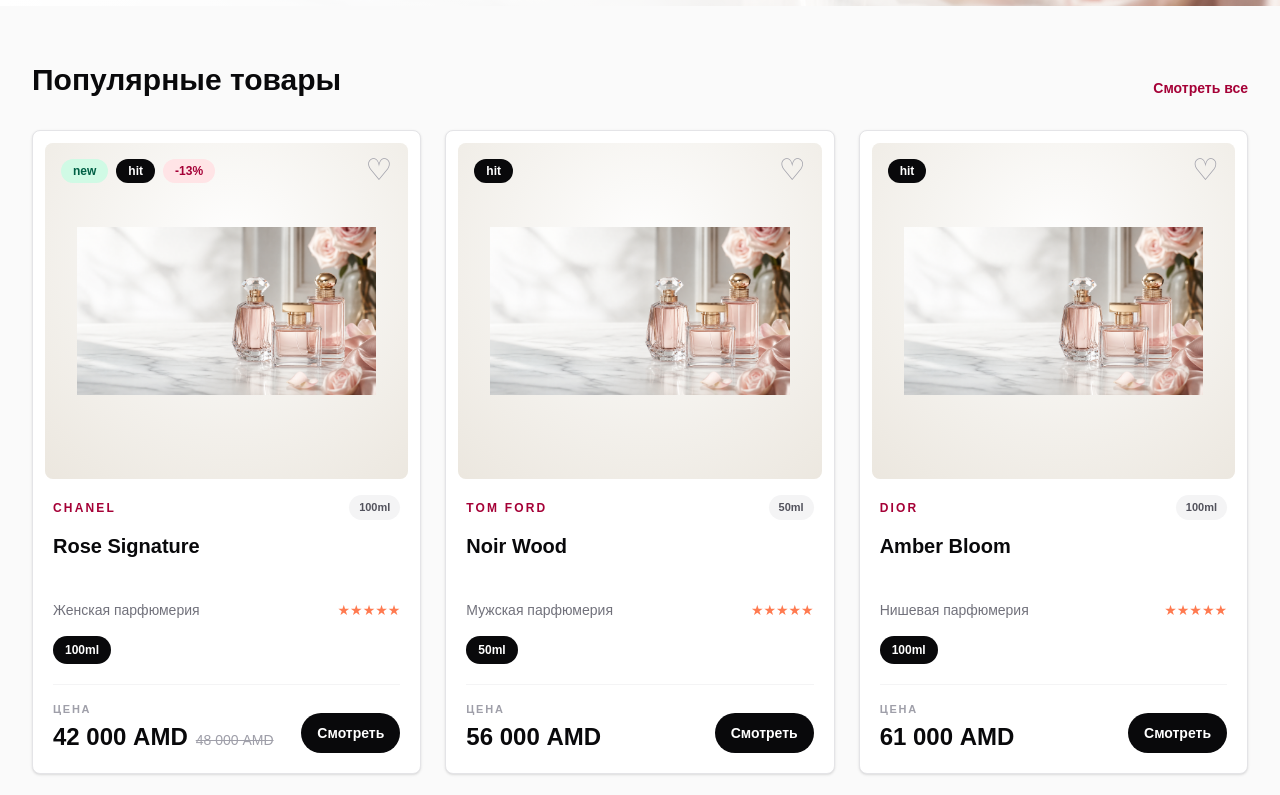
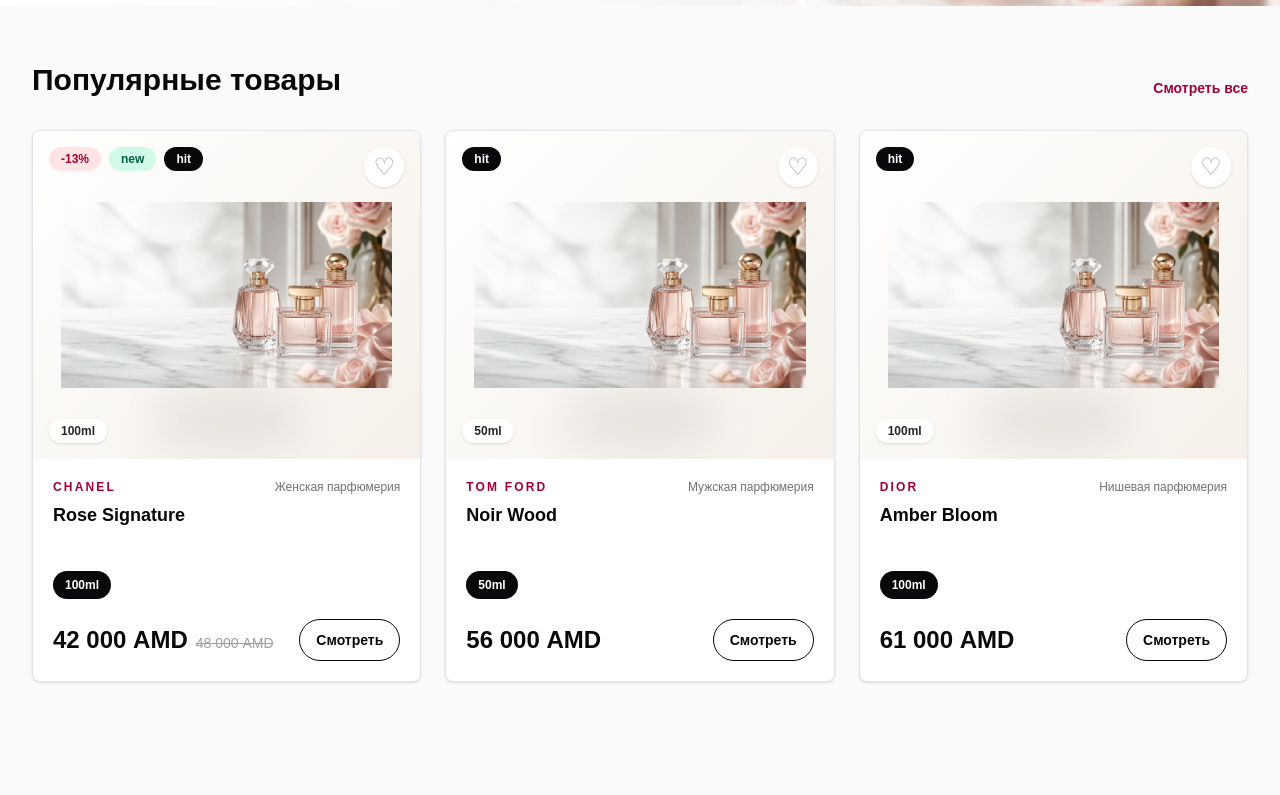
Before and after one commit to ArtemMartirosian/aroma-front, a Next.js app: page / in a window 1280 px wide. Shown: the part 745-1540 px from the top of the page. Built offline with nearby package versions, Linux system fonts and the light colour scheme; no server answers.

Commit message:
Redesign product card with favorite action

```diff
--- a/src/components/catalog/ProductCard.tsx
+++ b/src/components/catalog/ProductCard.tsx
@@ -25,53 +25,59 @@
       : 0;
 
   return (
-    <article className="group overflow-hidden rounded-lg border border-zinc-200 bg-white shadow-sm transition duration-300 hover:-translate-y-1 hover:shadow-[0_18px_48px_rgba(24,24,27,0.12)]">
+    <article className="group overflow-hidden rounded-lg border border-zinc-200 bg-white shadow-sm transition duration-300 hover:-translate-y-1 hover:shadow-[0_18px_52px_rgba(24,24,27,0.14)]">
+      <div className="relative">
         <Link
           href={`/products/${product.slug}`}
-        className="relative m-3 block aspect-[1.08] overflow-hidden rounded-lg bg-[#f5f3ef]"
+          className="relative block aspect-[1.18] overflow-hidden bg-[#f7f5f1]"
         >
-        <div className="absolute inset-0 bg-[radial-gradient(circle_at_52%_32%,rgba(255,255,255,0.98),rgba(245,243,239,0.52)_48%,rgba(224,216,203,0.45)_100%)]" />
-        <div className="absolute left-4 top-4 z-10 flex flex-wrap gap-2">
-          {product.isNew ? <Badge tone="green">new</Badge> : null}
-          {product.isFeatured ? <Badge tone="dark">hit</Badge> : null}
-          {discount ? <Badge tone="red">-{discount}%</Badge> : null}
-        </div>
-        <span className="absolute right-4 top-3 z-10 text-3xl font-light leading-none text-zinc-400 transition group-hover:text-rose-700">
-          ♡
-        </span>
+          <div className="absolute inset-0 bg-[linear-gradient(135deg,rgba(255,255,255,0.96),rgba(244,238,230,0.72))]" />
+          <div className="absolute bottom-5 left-1/2 h-10 w-36 -translate-x-1/2 rounded-full bg-zinc-950/10 blur-xl transition group-hover:bg-rose-900/15" />
           <Image
             src={imageUrl(product.mainImage)}
             alt={product.name}
             fill
             sizes="(min-width: 1280px) 33vw, (min-width: 768px) 50vw, 100vw"
-          className="object-contain p-8 transition duration-700 group-hover:scale-105"
+            className="object-contain p-7 transition duration-700 group-hover:scale-105"
           />
         </Link>
 
-      <div className="px-5 pb-5 pt-1">
-        <div className="flex items-center justify-between gap-3">
-          <p className="truncate text-xs font-semibold uppercase tracking-[0.18em] text-rose-800">
+        <div className="absolute left-4 top-4 z-10 flex max-w-[70%] flex-wrap gap-2">
+          {discount ? <Badge tone="red">-{discount}%</Badge> : null}
+          {product.isNew ? <Badge tone="green">new</Badge> : null}
+          {product.isFeatured ? <Badge tone="dark">hit</Badge> : null}
+        </div>
+
+        <button
+          type="button"
+          aria-label="Добавить в избранное"
+          className="absolute right-4 top-4 z-10 flex h-10 w-10 items-center justify-center rounded-full bg-white/95 text-2xl leading-none text-zinc-400 shadow-sm transition hover:text-rose-700"
+        >
+          ♡
+        </button>
+
+        <div className="absolute bottom-4 left-4 z-10 rounded-full bg-white/95 px-3 py-1 text-xs font-semibold text-zinc-800 shadow-sm">
+          {hasMultipleVariants ? `${variants.length} объема` : product.volume}
+        </div>
+      </div>
+
+      <div className="p-5">
+        <div className="flex items-start justify-between gap-4">
+          <p className="min-w-0 truncate text-xs font-semibold uppercase tracking-[0.18em] text-rose-800">
             {product.brand?.name}
           </p>
-          <span className="rounded-full bg-zinc-100 px-2.5 py-1 text-[11px] font-semibold text-zinc-600">
-            {hasMultipleVariants ? `${variants.length} объема` : product.volume}
-          </span>
+          <p className="shrink-0 text-xs font-medium text-zinc-500">
+            {product.category?.name || fragranceLabels[product.fragranceType]}
+          </p>
         </div>
 
-        <h3 className="mt-3 line-clamp-2 min-h-[3.5rem] text-xl font-semibold leading-7 text-zinc-950">
+        <h3 className="mt-2 line-clamp-2 min-h-[3.25rem] text-lg font-semibold leading-6 text-zinc-950">
           <Link href={`/products/${product.slug}`} className="hover:text-rose-800">
             {product.name}
           </Link>
         </h3>
 
-        <div className="mt-3 flex items-center justify-between gap-3">
-          <p className="truncate text-sm text-zinc-500">
-            {product.category?.name || fragranceLabels[product.fragranceType]}
-          </p>
-          <span className="shrink-0 text-sm text-[#ff7a50]">★★★★★</span>
-        </div>
-
-        <div className="mt-4 flex gap-2 overflow-x-auto">
+        <div className="mt-4 flex gap-2 overflow-x-auto pb-1">
           {variants.slice(0, 4).map((variant) => (
             <span
               key={variant.volume}
@@ -86,12 +92,9 @@
           ))}
         </div>
 
-        <div className="mt-5 flex items-end justify-between gap-4 border-t border-zinc-100 pt-4">
+        <div className="mt-4 flex items-center justify-between gap-4">
           <div className="min-w-0">
-            <p className="text-[11px] font-semibold uppercase tracking-[0.16em] text-zinc-400">
-              {hasMultipleVariants ? "Цена от" : "Цена"}
-            </p>
-            <div className="mt-1 flex flex-wrap items-baseline gap-2">
+            <div className="flex flex-wrap items-baseline gap-2">
               <p className="text-2xl font-semibold text-zinc-950">
                 {formatPrice(lowestVariant.price)}
               </p>
@@ -104,7 +107,7 @@
           </div>
           <Link
             href={`/products/${product.slug}`}
-            className="shrink-0 rounded-full bg-zinc-950 px-4 py-2.5 text-sm font-semibold text-white transition hover:bg-rose-800"
+            className="shrink-0 rounded-full border border-zinc-950 px-4 py-2.5 text-sm font-semibold text-zinc-950 transition hover:bg-zinc-950 hover:text-white"
           >
             Смотреть
           </Link>
```
Lines whose indentation alone changed are shown as unchanged.
